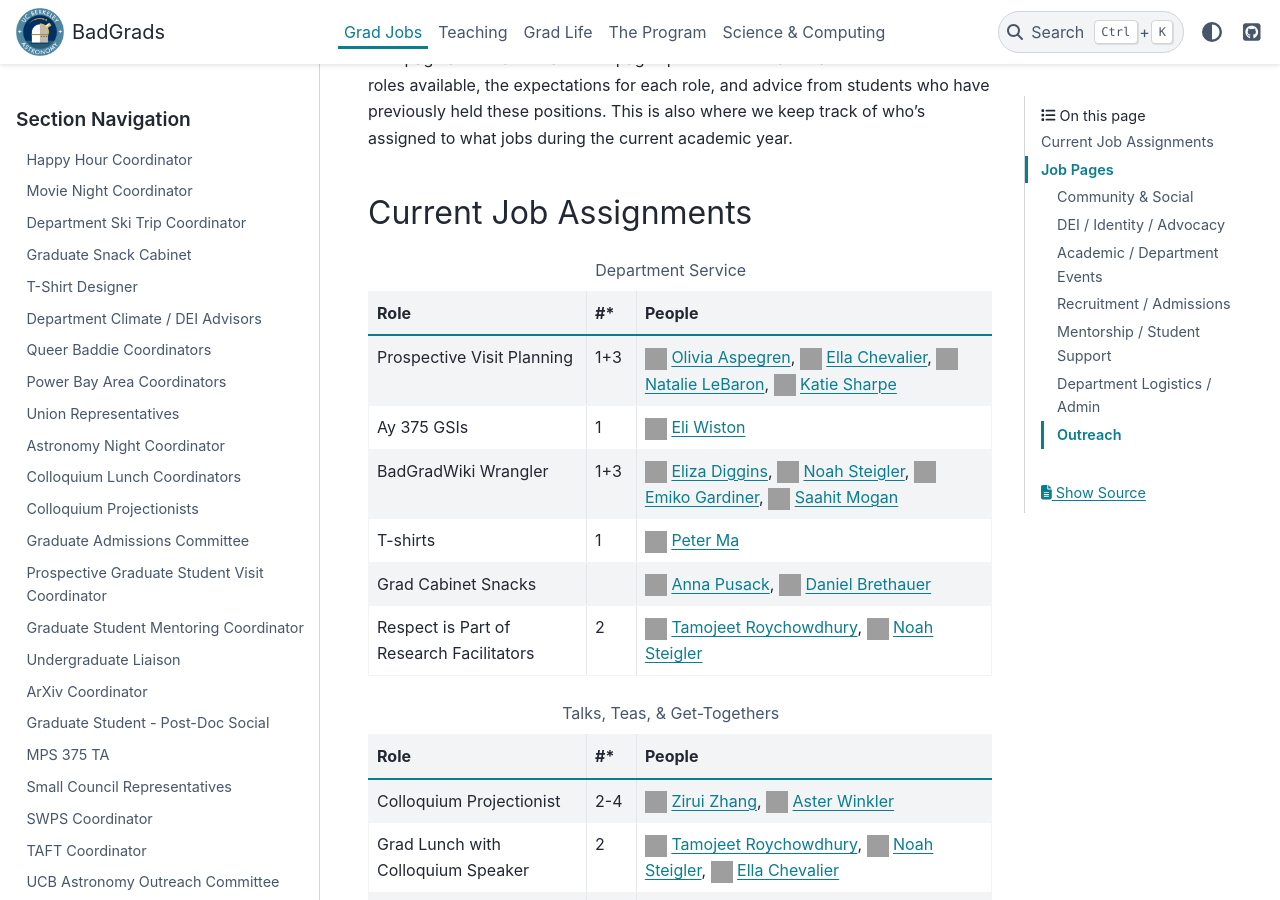
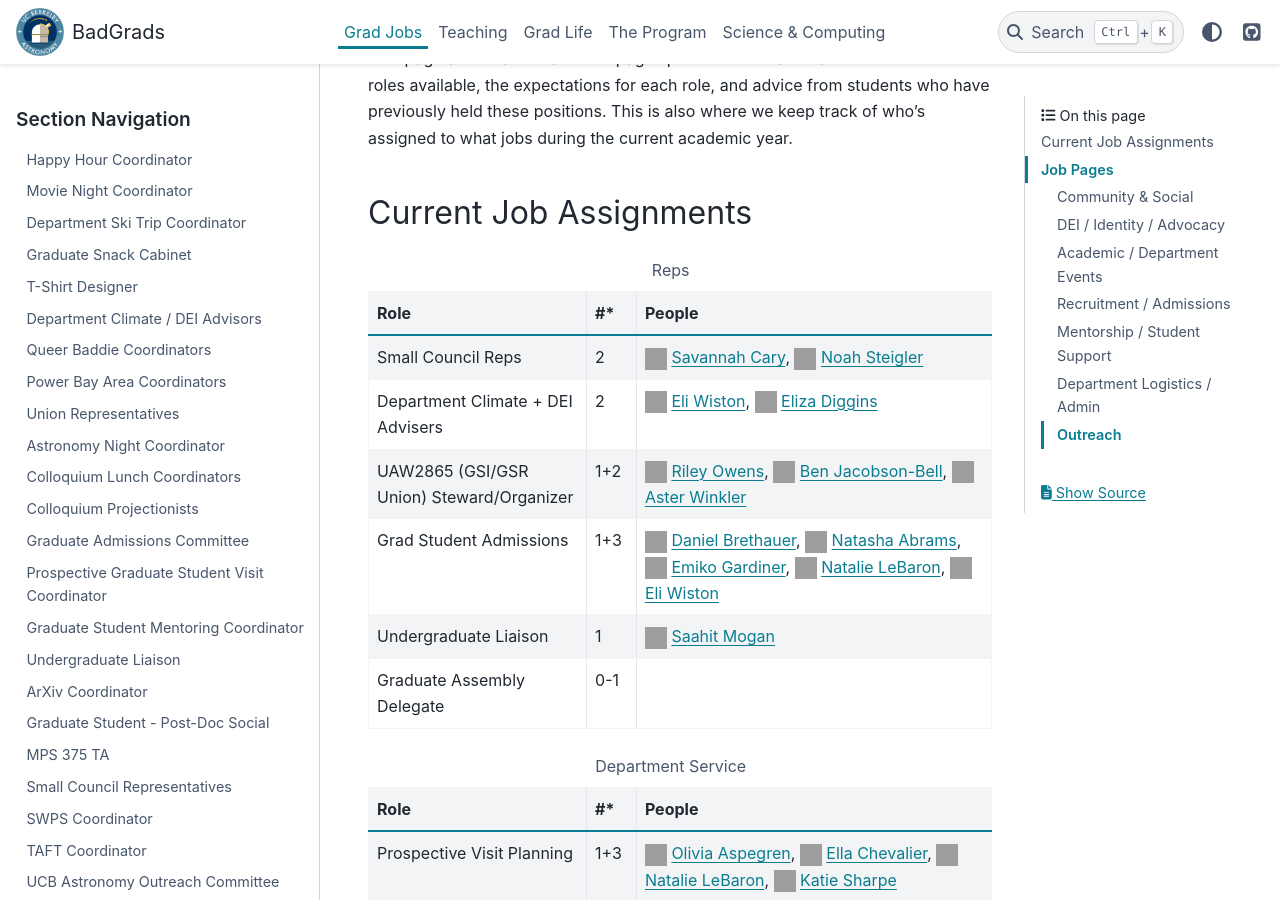
Before and after one commit to BadGrads/BadGradWiki, a Sphinx documentation site: the page built from wiki/source/grad_jobs/index.rst, in a window 1280 px wide and 900 px high, scrolled down 288 px. Built offline with Sphinx 7.4.7 and the PyData theme 0.15.4, drawn with Linux system fonts in a browser that asks for light colours; grey boxes are pictures that could not be loaded.

Commit message:
fix: Bug fix.

```diff
--- a/wiki/source/grad_jobs/index.rst
+++ b/wiki/source/grad_jobs/index.rst
@@ -24,11 +24,11 @@ Current Job Assignments
    * - Small Council Reps
      - 2
      - |SavannahCary| `Savannah Cary <https://github.com/scary22>`__,
-     - |NoahSteigler| `Noah Steigler <https://github.com/NMStiegler>`__
+       |NoahSteigler| `Noah Steigler <https://github.com/NMStiegler>`__
    * - Department Climate + DEI Advisers
      - 2
      - |EliWiston| `Eli Wiston <https://github.com/eli-wiston>`__,
-     - |ElizaDiggins| `Eliza Diggins <https://github.com/eliza-diggins>`__
+       |ElizaDiggins| `Eliza Diggins <https://github.com/eliza-diggins>`__
    * - UAW2865 (GSI/GSR Union) Steward/Organizer
      - 1+2
      - |RileyOwens| `Riley Owens <https://github.com/mrileyowens>`__,
```
